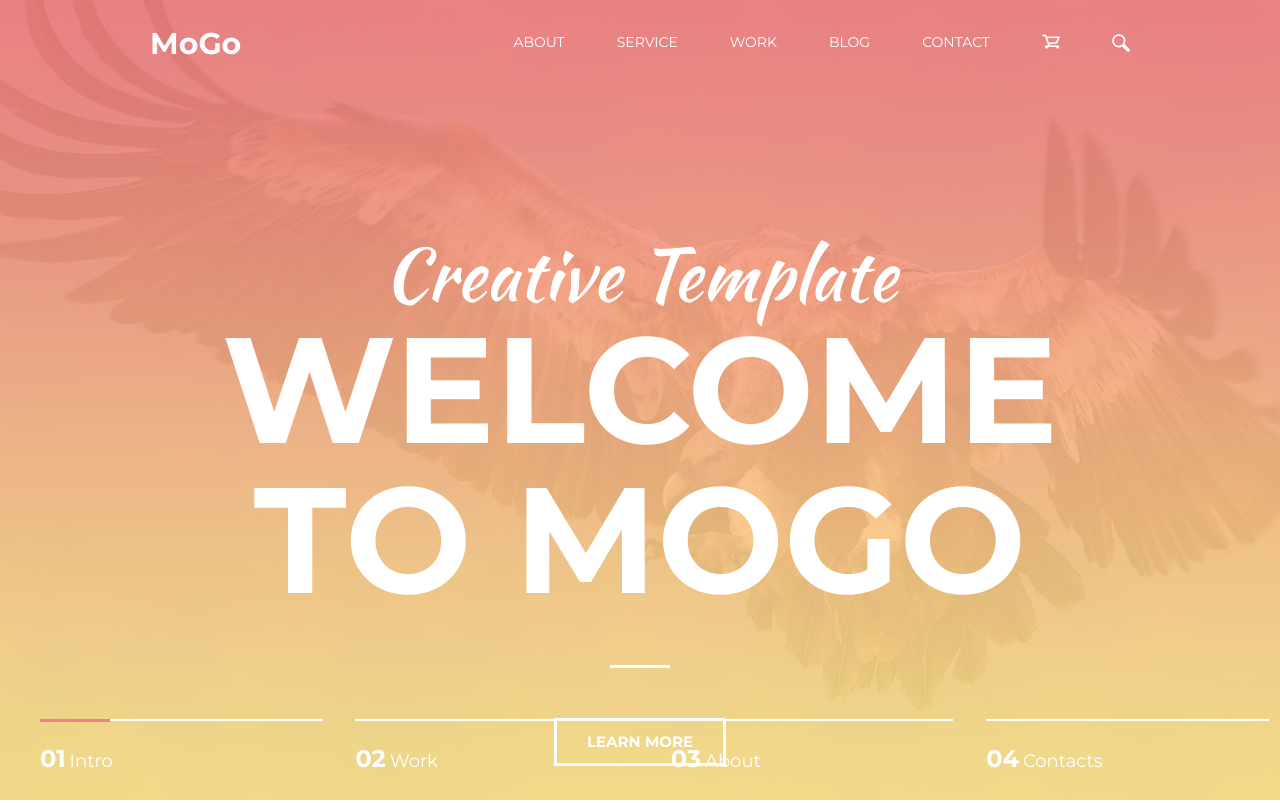
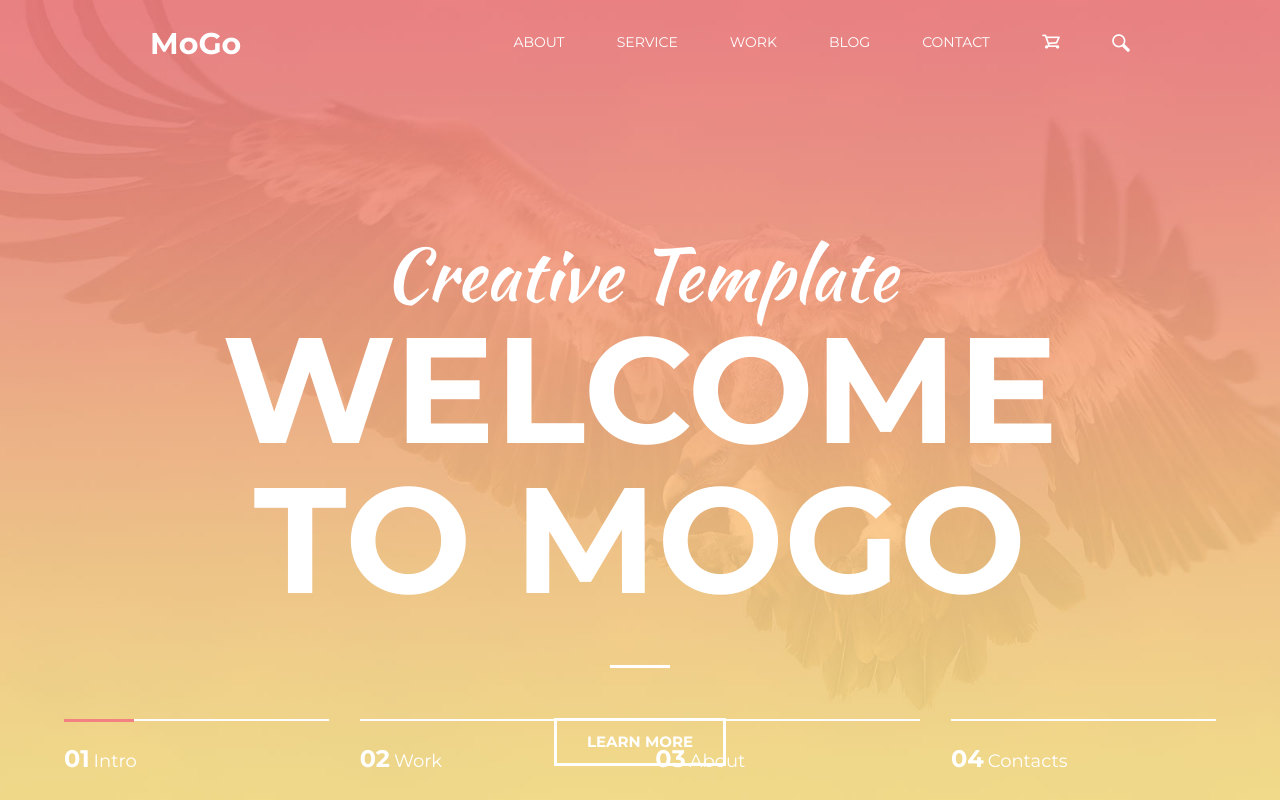
Before and after one commit to Nurullakh/mogo..github.io, a website: page index.html in a window 1280 px wide. Shown: the top 803 px of the page. Drawn offline with Linux system fonts and the light colour scheme; files whose address does not match are found by name.

Commit message:
two-commit

```diff
--- a/sass/_generally.sass
+++ b/sass/_generally.sass
@@ -36,6 +36,9 @@ header
 	background: url('../img/background.jpg') no-repeat center top / cover
 	height: 100vh
 	color: #fff
+	.container
+		height: 100%
+		position: relative
 	.nav
 		display: flex
 		flex-wrap: wrap
@@ -115,6 +118,8 @@ header
 			width: 96%
 			position: absolute
 			bottom: 0
+			left: 50%
+			transform: translateX(-50%)
 			.intro__colum
 				border-top: 2px solid #fff
 				width: 23%
```
Also changed, not shown: css/main.min.css, 1 other file.
